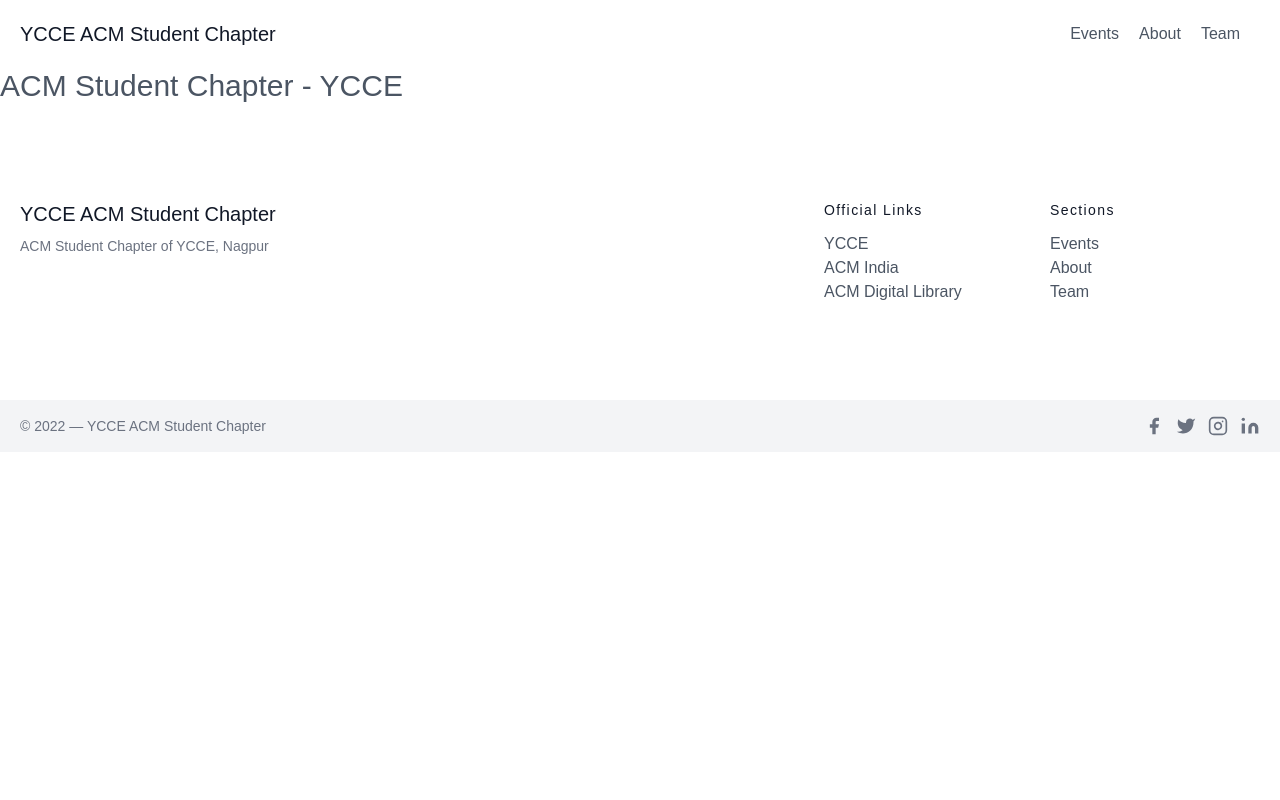
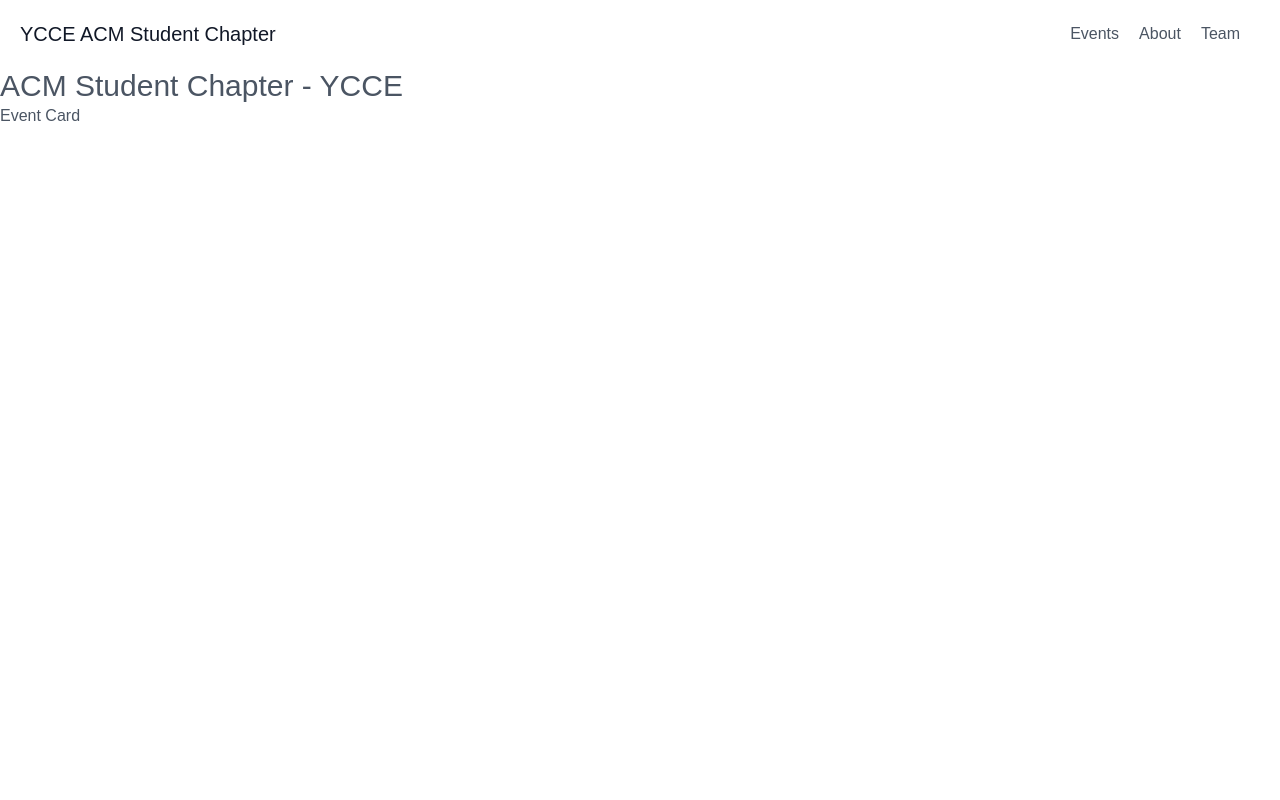
Before and after one commit to seebham/acm-2021, a Next.js app: page / in a window 1280 px wide. Shown: the top 800 px of the page. Built offline with nearby package versions, Linux system fonts and the light colour scheme; a small style sheet from the web is missing.

Commit message:
Event Card Init

```diff
--- /dev/null
+++ b/components/EventCard.tsx
@@ -0,0 +1,5 @@
+const EventCard = ({}) => {
+  return <div className="">Event Card</div>;
+};
+
+export default EventCard;
--- a/pages/index.tsx
+++ b/pages/index.tsx
@@ -1,5 +1,6 @@
 import type { NextPage } from "next";
 import Head from "next/head";
+import EventCard from "../components/EventCard";
 import Footer from "../components/Footer";
 import Header from "../components/Header";
 
@@ -15,6 +16,9 @@ const Home: NextPage = () => {
       <Header />
       <main>
         <div className="text-3xl">ACM Student Chapter - YCCE</div>
+        <section className="h-screen flex flex-col">
+          <EventCard />
+        </section>
       </main>
       <Footer />
     </div>
```
